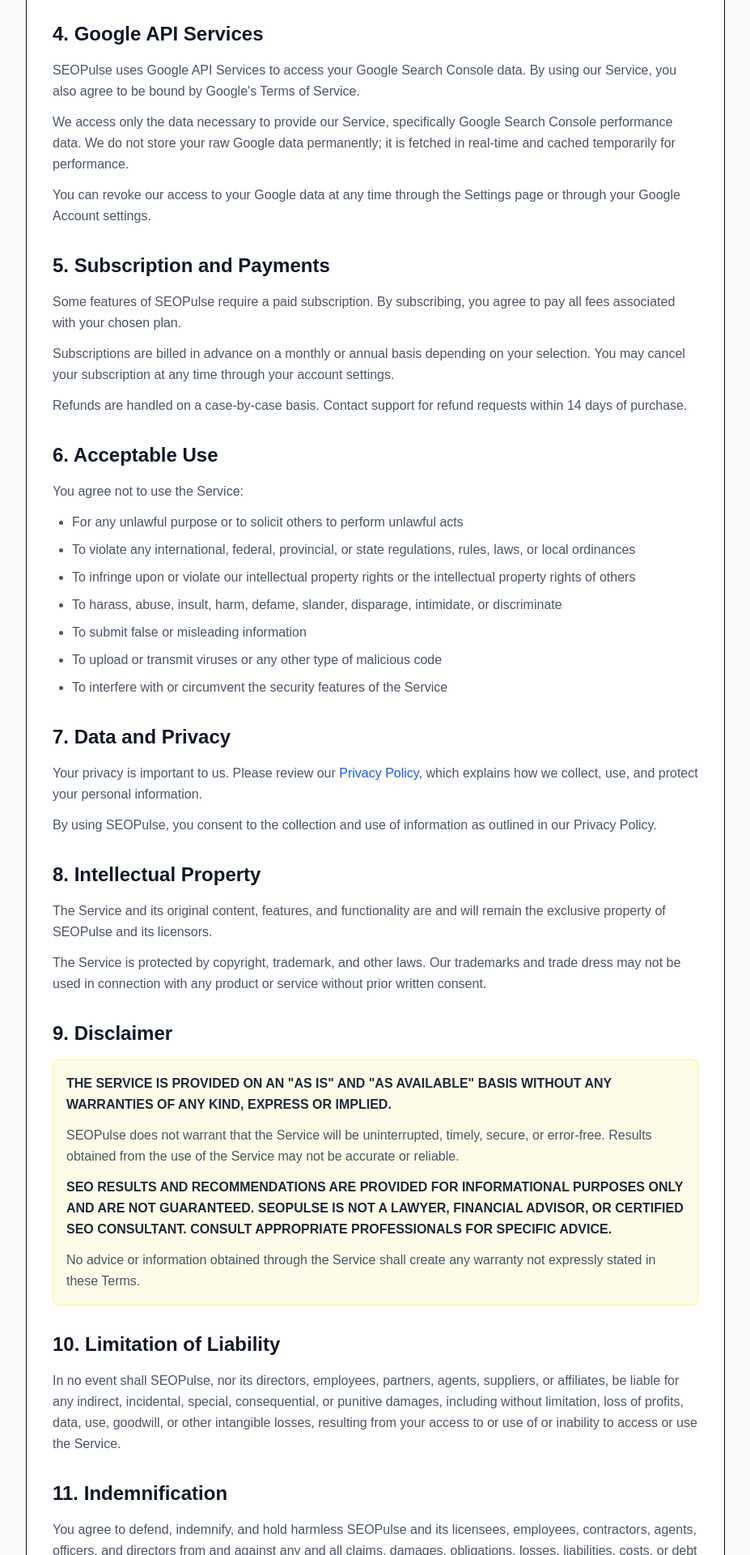
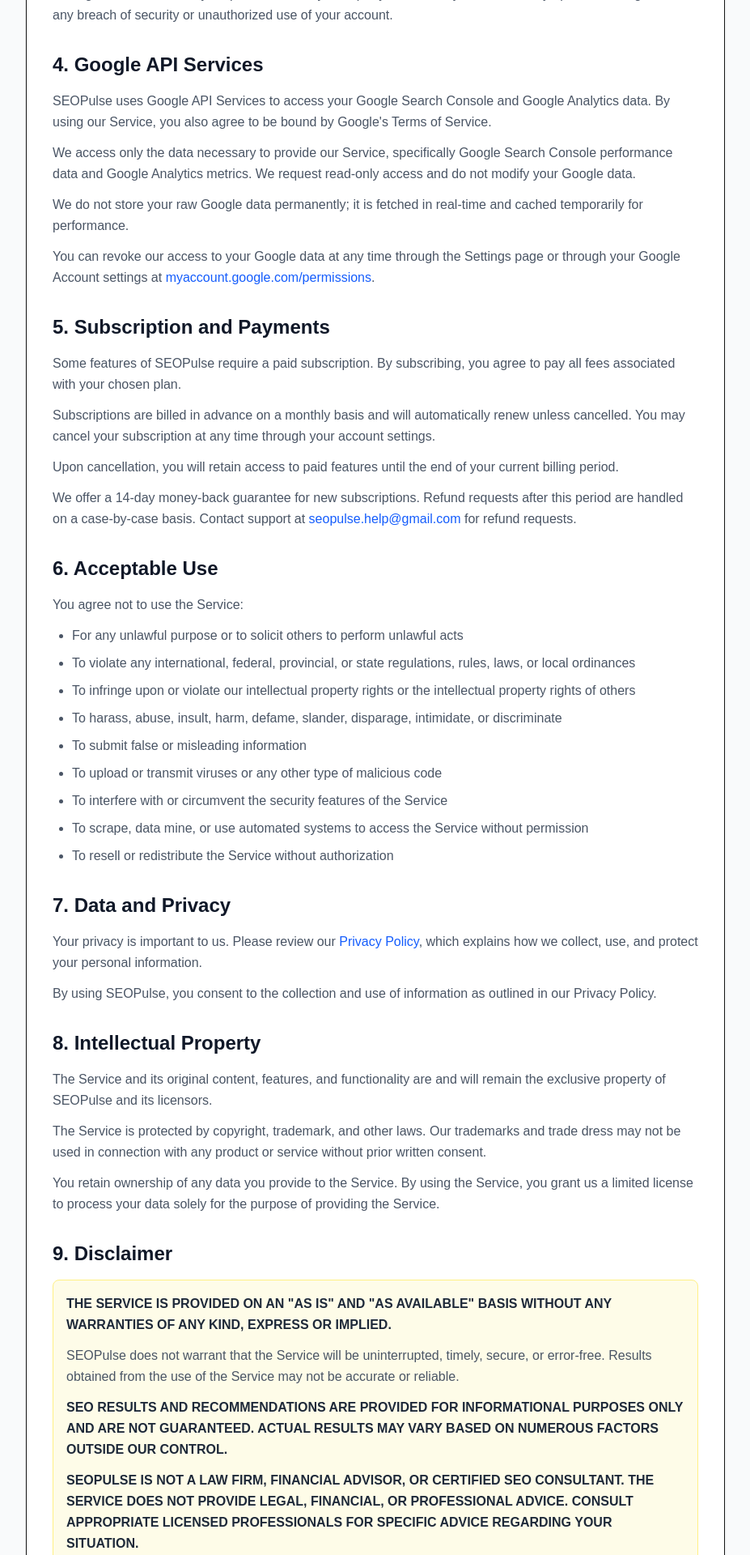
Before and after one commit to Behshad1357/SEOPulse, a Next.js app: page /terms in a window 1280 px wide. Shown: the part 800-2720 px from the top of the page at 81% size, without its empty margins (176-1103 px from the left). Built offline with nearby package versions, Linux system fonts and the light colour scheme; no server answers.

Commit message:
Update Terms of Service with legal improvements

```diff
--- a/src/app/terms/page.tsx
+++ b/src/app/terms/page.tsx
@@ -1,4 +1,5 @@
 import { Metadata } from "next";
+import Link from "next/link";
 
 export const metadata: Metadata = {
   title: "Terms of Service | SEOPulse",
@@ -11,8 +12,11 @@
       {/* Header */}
       <div className="bg-white border-b">
         <div className="max-w-4xl mx-auto px-4 py-12">
+          <Link href="/" className="text-blue-600 hover:text-blue-700 text-sm font-medium mb-4 inline-block">
+            ← Back to Home
+          </Link>
           <h1 className="text-4xl font-bold text-gray-900">Terms of Service</h1>
-          <p className="text-gray-500 mt-2">Last updated: January 24, 2026</p>
+          <p className="text-gray-500 mt-2">Last updated: January 26, 2026</p>
         </div>
       </div>
 
@@ -35,7 +39,7 @@
             <h2 className="text-2xl font-semibold text-gray-900 mb-4">2. Description of Service</h2>
             <p className="text-gray-600 leading-relaxed">
               SEOPulse is an AI-powered SEO analytics platform that integrates with Google Search Console
-              to provide insights, recommendations, and tracking for website owners. The Service includes
+              and Google Analytics to provide insights, recommendations, and tracking for website owners. The Service includes
               dashboard analytics, AI-generated insights, keyword tracking, and SEO recommendations.
             </p>
           </section>
@@ -54,9 +58,10 @@
           <section>
             <h2 className="text-2xl font-semibold text-gray-900 mb-4">4. Google API Services</h2>
             <div className="text-gray-600 leading-relaxed space-y-3">
-              <p>SEOPulse uses Google API Services to access your Google Search Console data. By using our Service, you also agree to be bound by Google&apos;s Terms of Service.</p>
-              <p>We access only the data necessary to provide our Service, specifically Google Search Console performance data. We do not store your raw Google data permanently; it is fetched in real-time and cached temporarily for performance.</p>
-              <p>You can revoke our access to your Google data at any time through the Settings page or through your Google Account settings.</p>
+              <p>SEOPulse uses Google API Services to access your Google Search Console and Google Analytics data. By using our Service, you also agree to be bound by Google&apos;s Terms of Service.</p>
+              <p>We access only the data necessary to provide our Service, specifically Google Search Console performance data and Google Analytics metrics. We request read-only access and do not modify your Google data.</p>
+              <p>We do not store your raw Google data permanently; it is fetched in real-time and cached temporarily for performance.</p>
+              <p>You can revoke our access to your Google data at any time through the Settings page or through your Google Account settings at <a href="https://myaccount.google.com/permissions" target="_blank" rel="noopener noreferrer" className="text-blue-600 hover:underline">myaccount.google.com/permissions</a>.</p>
             </div>
           </section>
 
@@ -65,8 +70,9 @@
             <h2 className="text-2xl font-semibold text-gray-900 mb-4">5. Subscription and Payments</h2>
             <div className="text-gray-600 leading-relaxed space-y-3">
               <p>Some features of SEOPulse require a paid subscription. By subscribing, you agree to pay all fees associated with your chosen plan.</p>
-              <p>Subscriptions are billed in advance on a monthly or annual basis depending on your selection. You may cancel your subscription at any time through your account settings.</p>
-              <p>Refunds are handled on a case-by-case basis. Contact support for refund requests within 14 days of purchase.</p>
+              <p>Subscriptions are billed in advance on a monthly basis and will automatically renew unless cancelled. You may cancel your subscription at any time through your account settings.</p>
+              <p>Upon cancellation, you will retain access to paid features until the end of your current billing period.</p>
+              <p>We offer a 14-day money-back guarantee for new subscriptions. Refund requests after this period are handled on a case-by-case basis. Contact support at <a href="mailto:seopulse.help@gmail.com" className="text-blue-600 hover:underline">seopulse.help@gmail.com</a> for refund requests.</p>
             </div>
           </section>
 
@@ -83,6 +89,8 @@
                 <li>To submit false or misleading information</li>
                 <li>To upload or transmit viruses or any other type of malicious code</li>
                 <li>To interfere with or circumvent the security features of the Service</li>
+                <li>To scrape, data mine, or use automated systems to access the Service without permission</li>
+                <li>To resell or redistribute the Service without authorization</li>
               </ul>
             </div>
           </section>
@@ -93,7 +101,7 @@
             <div className="text-gray-600 leading-relaxed space-y-3">
               <p>
                 Your privacy is important to us. Please review our{" "}
-                <a href="/privacy" className="text-blue-600 hover:underline">Privacy Policy</a>,
+                <Link href="/privacy" className="text-blue-600 hover:underline">Privacy Policy</Link>,
                 which explains how we collect, use, and protect your personal information.
               </p>
               <p>By using SEOPulse, you consent to the collection and use of information as outlined in our Privacy Policy.</p>
@@ -106,10 +114,11 @@
             <div className="text-gray-600 leading-relaxed space-y-3">
               <p>The Service and its original content, features, and functionality are and will remain the exclusive property of SEOPulse and its licensors.</p>
               <p>The Service is protected by copyright, trademark, and other laws. Our trademarks and trade dress may not be used in connection with any product or service without prior written consent.</p>
+              <p>You retain ownership of any data you provide to the Service. By using the Service, you grant us a limited license to process your data solely for the purpose of providing the Service.</p>
             </div>
           </section>
 
-          {/* Section 9 - UPDATED */}
+          {/* Section 9 - DISCLAIMER */}
           <section>
             <h2 className="text-2xl font-semibold text-gray-900 mb-4">9. Disclaimer</h2>
             <div className="text-gray-600 leading-relaxed space-y-3 bg-yellow-50 border border-yellow-200 rounded-lg p-4">
@@ -122,8 +131,12 @@
               </p>
               <p className="font-semibold text-gray-800">
                 SEO RESULTS AND RECOMMENDATIONS ARE PROVIDED FOR INFORMATIONAL PURPOSES ONLY AND ARE NOT GUARANTEED.
-                SEOPULSE IS NOT A LAWYER, FINANCIAL ADVISOR, OR CERTIFIED SEO CONSULTANT.
-                CONSULT APPROPRIATE PROFESSIONALS FOR SPECIFIC ADVICE.
+                ACTUAL RESULTS MAY VARY BASED ON NUMEROUS FACTORS OUTSIDE OUR CONTROL.
+              </p>
+              <p className="font-semibold text-gray-800">
+                SEOPULSE IS NOT A LAW FIRM, FINANCIAL ADVISOR, OR CERTIFIED SEO CONSULTANT.
+                THE SERVICE DOES NOT PROVIDE LEGAL, FINANCIAL, OR PROFESSIONAL ADVICE.
+                CONSULT APPROPRIATE LICENSED PROFESSIONALS FOR SPECIFIC ADVICE REGARDING YOUR SITUATION.
               </p>
               <p>
                 No advice or information obtained through the Service shall create any warranty not expressly stated in these Terms.
@@ -134,12 +147,18 @@
           {/* Section 10 */}
           <section>
             <h2 className="text-2xl font-semibold text-gray-900 mb-4">10. Limitation of Liability</h2>
-            <p className="text-gray-600 leading-relaxed">
+            <div className="text-gray-600 leading-relaxed space-y-3">
+              <p>
                 In no event shall SEOPulse, nor its directors, employees, partners, agents, suppliers, or affiliates,
                 be liable for any indirect, incidental, special, consequential, or punitive damages, including without
                 limitation, loss of profits, data, use, goodwill, or other intangible losses, resulting from your access
                 to or use of or inability to access or use the Service.
               </p>
+              <p>
+                Our total liability to you for any claims arising from or related to the Service shall not exceed
+                the amount you paid us in the twelve (12) months preceding the claim, or $100 USD, whichever is greater.
+              </p>
+            </div>
           </section>
 
           {/* Section 11 */}
@@ -157,18 +176,29 @@
             <h2 className="text-2xl font-semibold text-gray-900 mb-4">12. Termination</h2>
             <div className="text-gray-600 leading-relaxed space-y-3">
               <p>We may terminate or suspend your account immediately, without prior notice or liability, for any reason, including breach of these Terms.</p>
-              <p>Upon termination, your right to use the Service will immediately cease. If you wish to terminate your account, you may do so through the Settings page.</p>
+              <p>Upon termination, your right to use the Service will immediately cease. If you wish to terminate your account, you may do so through the Settings page or by contacting us.</p>
+              <p>All provisions of the Terms which by their nature should survive termination shall survive, including ownership provisions, warranty disclaimers, indemnity, and limitations of liability.</p>
             </div>
           </section>
 
-          {/* Section 13 */}
+          {/* Section 13 - UPDATED GOVERNING LAW */}
           <section>
-            <h2 className="text-2xl font-semibold text-gray-900 mb-4">13. Governing Law</h2>
-            <p className="text-gray-600 leading-relaxed">
-              These Terms shall be governed by and construed in accordance with the laws of the jurisdiction in which
-              SEOPulse operates, without regard to its conflict of law provisions. Any disputes arising from these
-              Terms will be resolved in the courts of that jurisdiction.
+            <h2 className="text-2xl font-semibold text-gray-900 mb-4">13. Governing Law and Dispute Resolution</h2>
+            <div className="text-gray-600 leading-relaxed space-y-3">
+              <p>
+                These Terms shall be governed by and construed in accordance with the laws of the State of Delaware,
+                United States, without regard to its conflict of law provisions.
               </p>
+              <p>
+                Any disputes arising from these Terms or your use of the Service shall first be attempted to be
+                resolved through good-faith negotiation. If negotiation fails, disputes shall be resolved through
+                binding arbitration in accordance with the rules of the American Arbitration Association.
+              </p>
+              <p>
+                You agree that any arbitration shall be conducted on an individual basis and not as a class action
+                or other representative proceeding.
+              </p>
+            </div>
           </section>
 
           {/* Section 14 */}
@@ -176,9 +206,10 @@
             <h2 className="text-2xl font-semibold text-gray-900 mb-4">14. Changes to Terms</h2>
             <p className="text-gray-600 leading-relaxed">
               We reserve the right to modify or replace these Terms at any time. If a revision is material, we will
-              try to provide at least 30 days&apos; notice prior to any new terms taking effect. What constitutes a
-              material change will be determined at our sole discretion. Your continued use of the Service after
-              changes constitutes acceptance of the new Terms.
+              try to provide at least 30 days&apos; notice prior to any new terms taking effect by posting the updated
+              Terms on this page and updating the &quot;Last updated&quot; date. What constitutes a material change will be
+              determined at our sole discretion. Your continued use of the Service after changes constitutes
+              acceptance of the new Terms.
             </p>
           </section>
 
@@ -192,13 +223,13 @@
             </p>
           </section>
 
-          {/* Section 16 - NEW ACCESSIBILITY */}
+          {/* Section 16 - ACCESSIBILITY */}
           <section>
             <h2 className="text-2xl font-semibold text-gray-900 mb-4">16. Accessibility</h2>
             <div className="text-gray-600 leading-relaxed space-y-3 bg-blue-50 border border-blue-200 rounded-lg p-4">
               <p>
-                SEOPulse is committed to ensuring digital accessibility for all users. We strive to meet
-                Web Content Accessibility Guidelines (WCAG) 2.1 Level AA standards.
+                SEOPulse is committed to ensuring digital accessibility for all users, including those with disabilities.
+                We strive to meet Web Content Accessibility Guidelines (WCAG) 2.1 Level AA standards.
               </p>
               <p>
                 If you are experiencing accessibility issues or require assistance, please contact us at{" "}
@@ -213,9 +244,35 @@
             </div>
           </section>
 
-          {/* Section 17 */}
+          {/* Section 17 - NEW DMCA */}
           <section>
-            <h2 className="text-2xl font-semibold text-gray-900 mb-4">17. Contact Information</h2>
+            <h2 className="text-2xl font-semibold text-gray-900 mb-4">17. DMCA Copyright Policy</h2>
+            <div className="text-gray-600 leading-relaxed space-y-3">
+              <p>
+                SEOPulse respects the intellectual property rights of others and expects users of the Service to do the same.
+              </p>
+              <p>
+                If you believe that your copyrighted work has been copied in a way that constitutes copyright infringement
+                and is accessible via the Service, please notify our copyright agent with the following information:
+              </p>
+              <ul className="list-disc pl-6 space-y-2">
+                <li>A physical or electronic signature of the copyright owner or authorized representative</li>
+                <li>Identification of the copyrighted work claimed to have been infringed</li>
+                <li>Identification of the material that is claimed to be infringing and its location on the Service</li>
+                <li>Your contact information (address, telephone number, and email address)</li>
+                <li>A statement that you have a good faith belief that the use is not authorized</li>
+                <li>A statement that the information in the notification is accurate, under penalty of perjury</li>
+              </ul>
+              <p>
+                Send DMCA notices to: <a href="mailto:seopulse.help@gmail.com" className="text-blue-600 hover:underline">seopulse.help@gmail.com</a>
+                with &quot;DMCA Notice&quot; in the subject line.
+              </p>
+            </div>
+          </section>
+
+          {/* Section 18 */}
+          <section>
+            <h2 className="text-2xl font-semibold text-gray-900 mb-4">18. Contact Information</h2>
             <div className="text-gray-600 leading-relaxed">
               <p>If you have any questions about these Terms, please contact us:</p>
               <div className="mt-4 p-4 bg-gray-50 rounded-lg">
@@ -226,6 +283,15 @@
           </section>
 
         </div>
+
+        {/* Footer Links */}
+        <div className="mt-8 text-center text-sm text-gray-500">
+          <Link href="/privacy" className="hover:text-gray-700">Privacy Policy</Link>
+          <span className="mx-2">•</span>
+          <Link href="/contact" className="hover:text-gray-700">Contact Us</Link>
+          <span className="mx-2">•</span>
+          <Link href="/" className="hover:text-gray-700">Back to Home</Link>
+        </div>
       </div>
     </div>
   );
```
Lines whose indentation alone changed are shown as unchanged.
